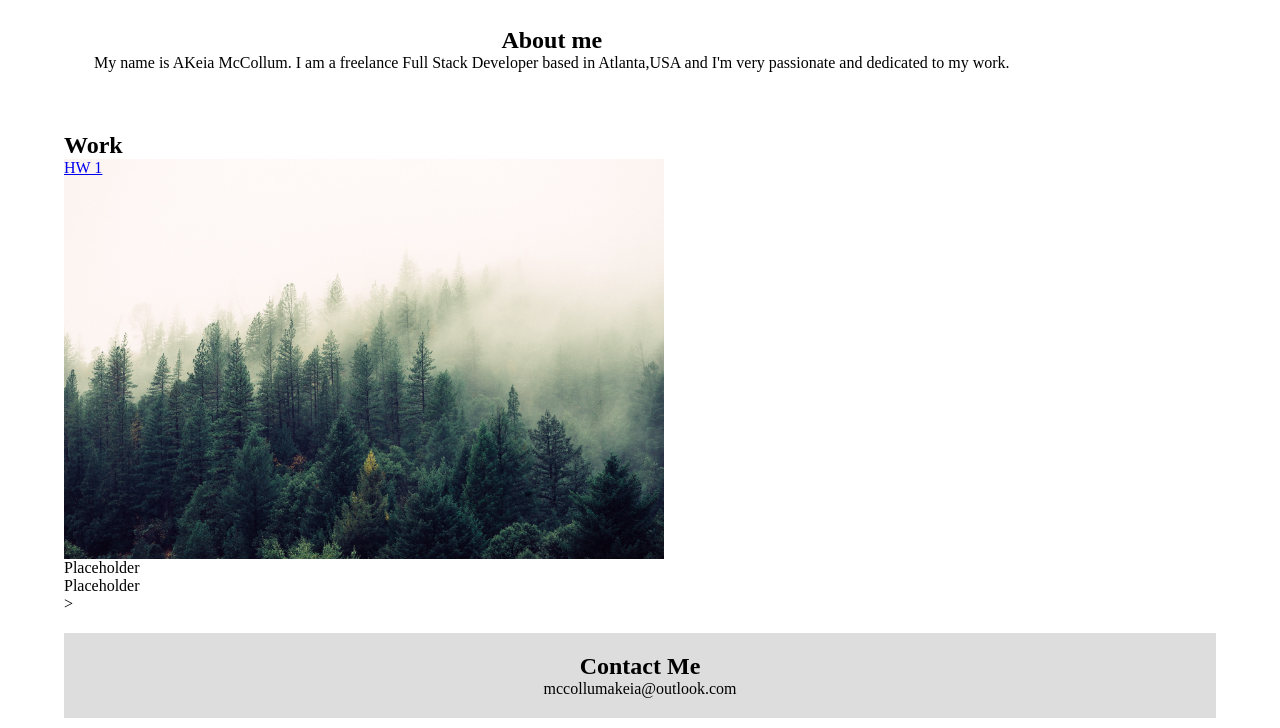
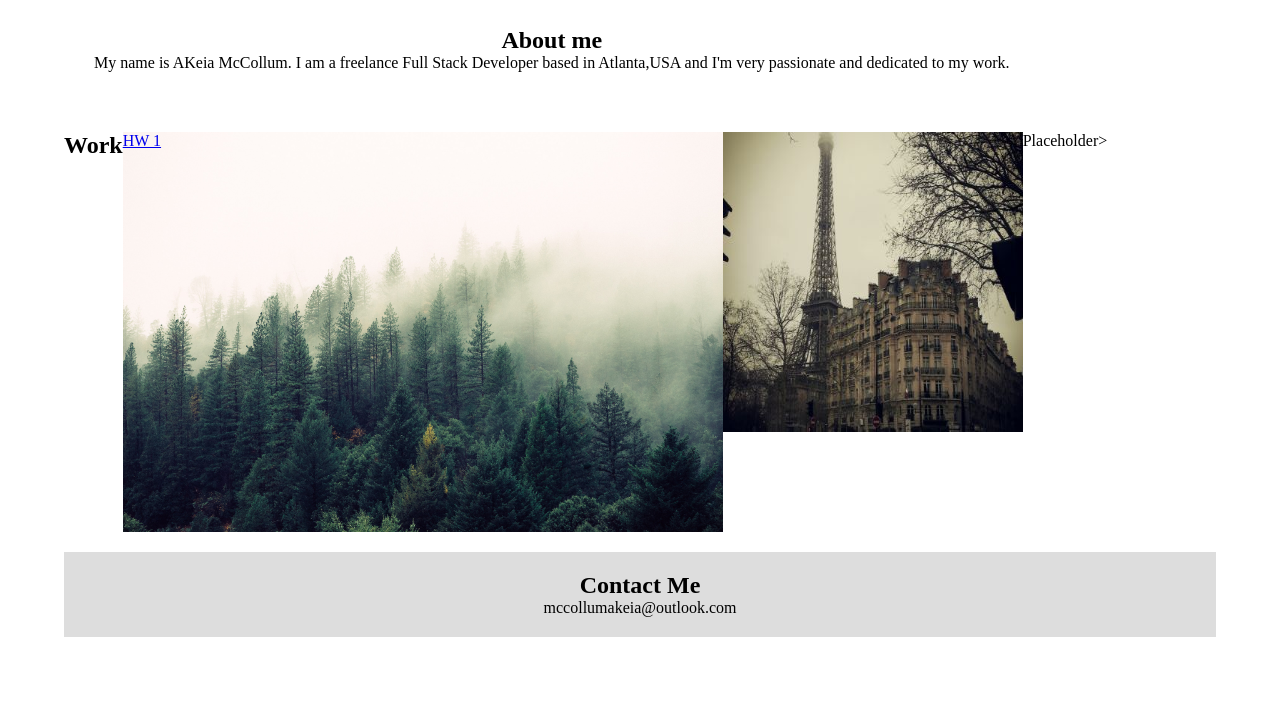
Before and after one commit to DrMcCollum5/prof-portfolio1, a plain HTML site: page index.html in a window 1280 px wide. Shown: the part 430-1158 px from the top of the page. After the commit the page ends 1077 px from the top, so only its background shows below. Drawn offline with Linux system fonts and the light colour scheme.

Commit message:
added image fixed image  display

```diff
--- a/assets/css/style.css
+++ b/assets/css/style.css
@@ -74,7 +74,10 @@ main article{
     background-size: cover;
     background-position: center;
 }
-
+#work {
+display: flex;
+flex-wrap: wrap;
+}
 
 #contact-me {
     padding: 20px;
--- a/index.html
+++ b/index.html
@@ -36,10 +36,12 @@
       </article>
       <article id="work">
         <h2>Work</h2>
+        <div><a href="https://drmccollum5.github.io/Code-Refactor/"><div id="work1">HW 1</div></a> </div>
 
+        <img src="./assets/images/paris.jpg" alt="Paris" width="300" height="300">
         <div id="work-container">
-            <a href="www.google.com"><div id="work1">HW 1</div></a>
-            <div class="sm-works" id="work2">Placeholder</div>
+
+
             <div class="sm-works" id="work3">Placeholder</div>
         </div>>
     </article>
```
Also changed, not shown: assets/images/paris.jpg (added).
